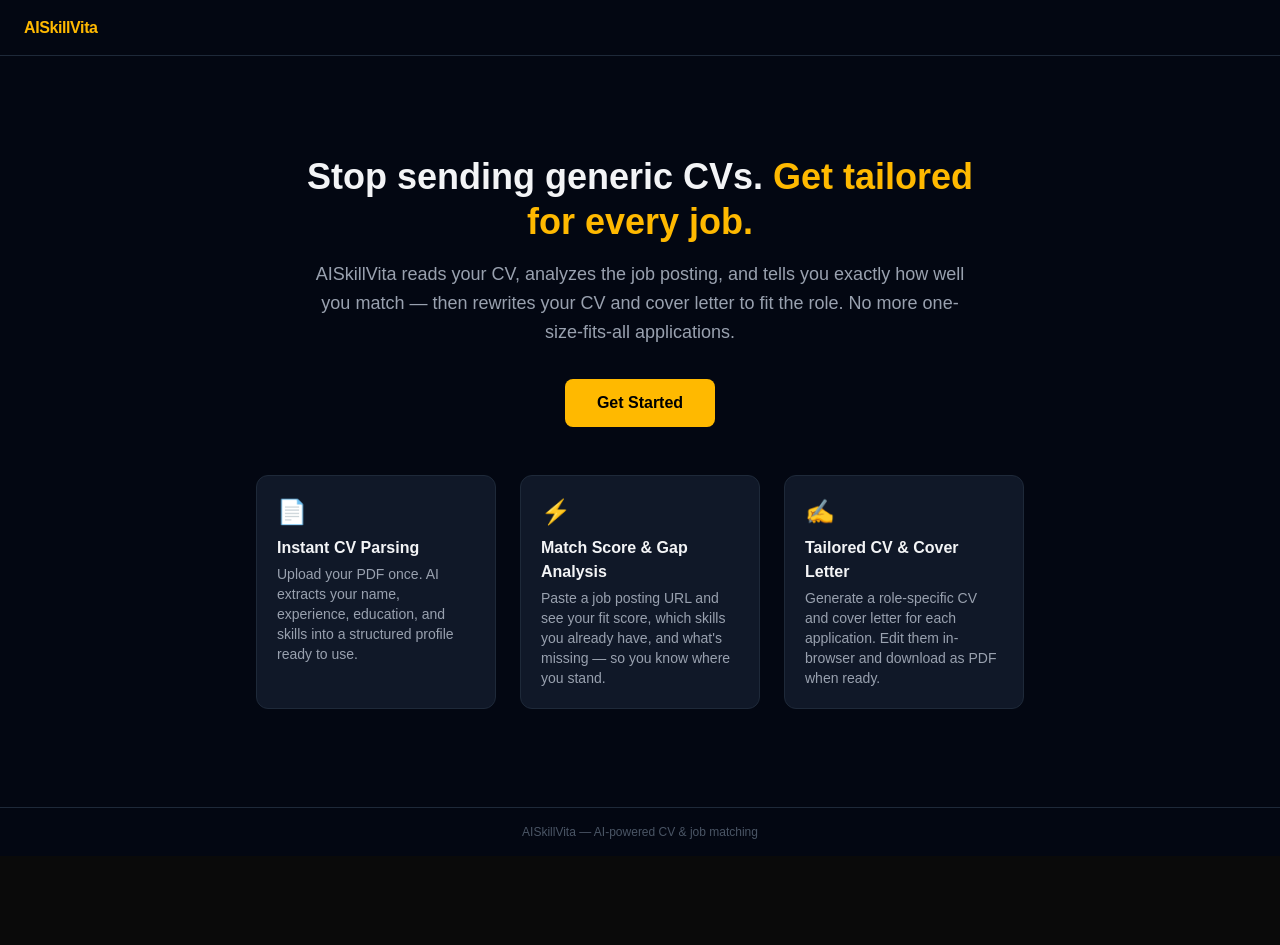
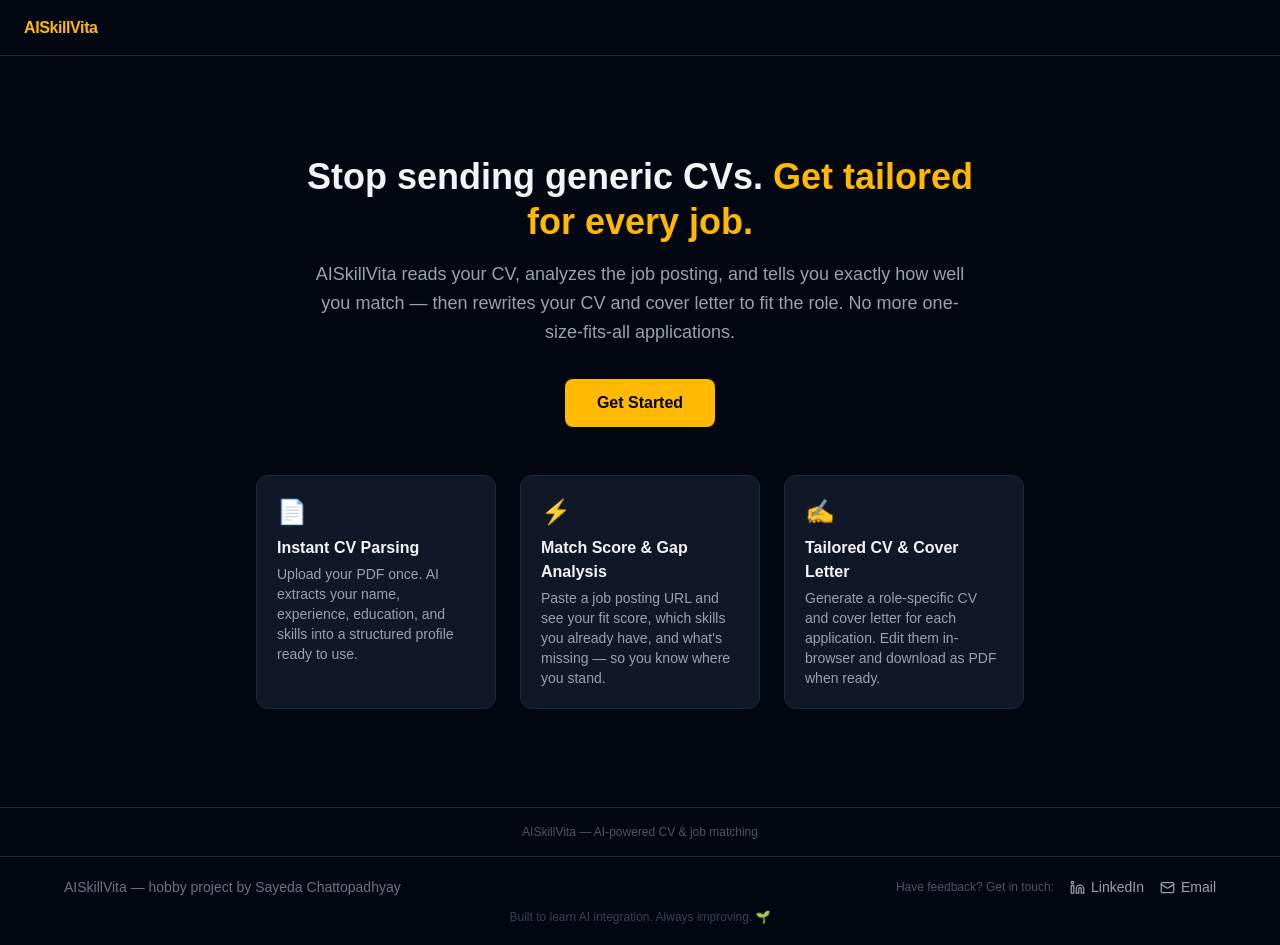
Before and after one commit to sayeda-chattopadhyay/aiskillvita, a Next.js app: page / in a window 1280 px wide. Before the commit the page ends 856 px from the top, so only its background shows below. Built offline with nearby package versions, Linux system fonts and the light colour scheme.

Commit message:
create and add footer component in layout

```diff
--- a/src/app/layout.tsx
+++ b/src/app/layout.tsx
@@ -2,6 +2,7 @@
 import { Geist, Geist_Mono } from "next/font/google";
 import "./globals.css";
 import { Navbar } from "@/components/layout/Navbar";
+import { Footer } from "@/components/layout/Footer";
 
 const geistSans = Geist({
   variable: "--font-geist-sans",
@@ -30,6 +31,7 @@
       >
         <Navbar />
         <div className="pt-14">{children}</div>
+        <Footer />
       </body>
     </html>
   );
--- /dev/null
+++ b/src/components/layout/Footer.tsx
@@ -0,0 +1,40 @@
+import { Linkedin, Mail } from "lucide-react";
+
+export function Footer() {
+  return (
+    <footer className="border-t border-gray-800 bg-gray-950 px-8 py-5">
+      <div className="max-w-6xl mx-auto flex flex-col sm:flex-row items-center justify-between gap-4 text-sm text-gray-500">
+        {/* Left */}
+        <p>AISkillVita — hobby project by Sayeda Chattopadhyay</p>
+
+        {/* Right */}
+        <div className="flex items-center gap-4">
+          <span className="text-gray-600 text-xs">Have feedback? Get in touch:</span>
+          <a
+            href="https://www.linkedin.com/in/YOUR_LINKEDIN_URL"
+            target="_blank"
+            rel="noopener noreferrer"
+            className="flex items-center gap-1.5 text-gray-400 hover:text-amber-400 transition-colors"
+            aria-label="LinkedIn"
+          >
+            <Linkedin size={15} />
+            LinkedIn
+          </a>
+          <a
+            href="mailto:YOUR_EMAIL"
+            className="flex items-center gap-1.5 text-gray-400 hover:text-amber-400 transition-colors"
+            aria-label="Email"
+          >
+            <Mail size={15} />
+            Email
+          </a>
+        </div>
+      </div>
+
+      {/* Bottom line */}
+      <p className="text-center text-xs text-gray-700 mt-3">
+        Built to learn AI integration. Always improving. 🌱
+      </p>
+    </footer>
+  );
+}
```
